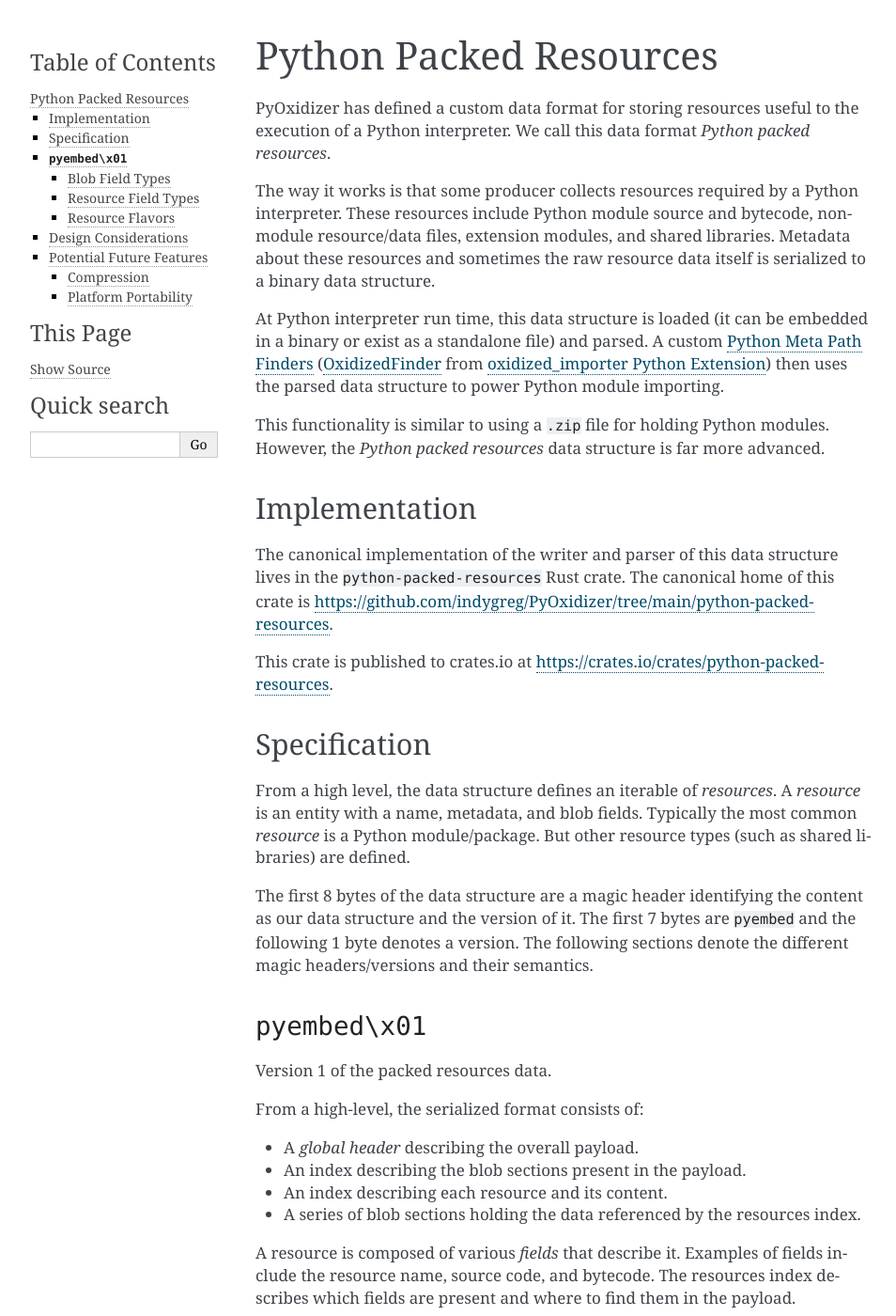
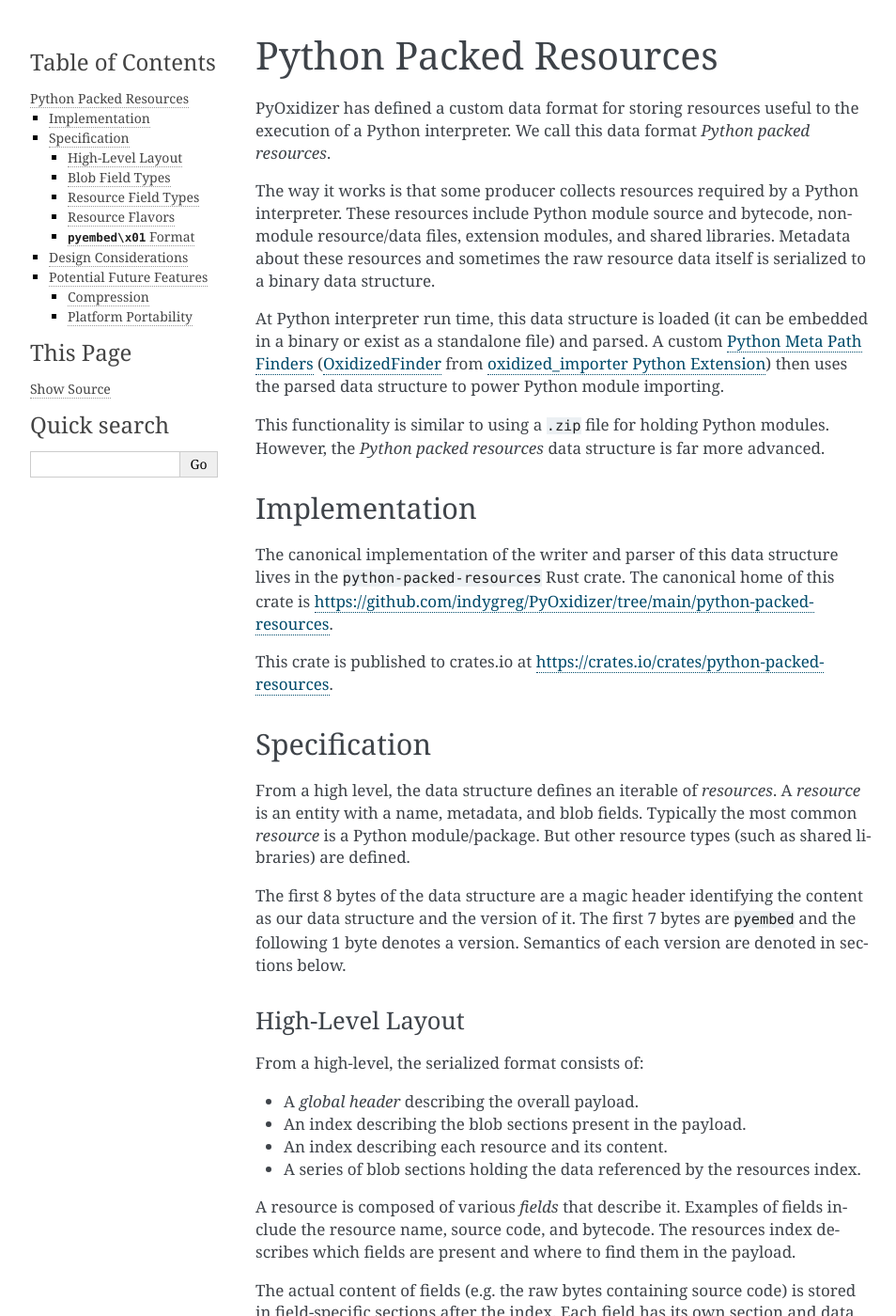
Before and after one commit to indygreg/PyOxidizer, a Sphinx documentation site: the page built from docs/packed_resources.rst, in a window 1280 px wide and 1400 px high. Shown: the whole window at 94% size, without its empty margins (148-1102 px from the left). Built offline with Sphinx 7.4.7, drawn with Linux system fonts in a browser that asks for light colours; the version number is read from the project's files by our own code; some of the changed text lies outside the part shown.

Commit message:
docs: reorganize packed resources specification

```diff
--- a/docs/packed_resources.rst
+++ b/docs/packed_resources.rst
@@ -47,14 +47,11 @@
 
 The first 8 bytes of the data structure are a magic header identifying
 the content as our data structure and the version of it. The first
-7 bytes are ``pyembed`` and the following 1 byte denotes a version. The
-following sections denote the different magic headers/versions and
-their semantics.
+7 bytes are ``pyembed`` and the following 1 byte denotes a version.
+Semantics of each version are denoted in sections below.
 
-``pyembed\x01``
-===============
-
-Version 1 of the packed resources data.
+High-Level Layout
+-----------------
 
 From a high-level, the serialized format consists of:
 
@@ -346,6 +343,11 @@
    Shared library. This is equivalent to resource field ``0x1a`` being
    set.
 
+``pyembed\x01`` Format
+----------------------
+
+The initially released/formalized packed resources data format.
+
 Design Considerations
 =====================
 
```
